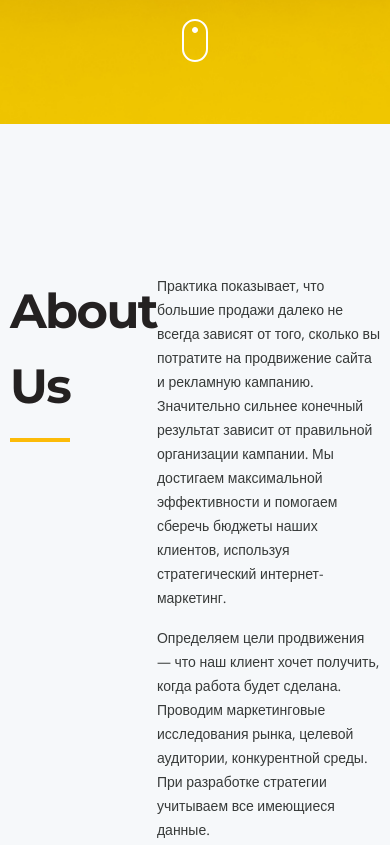
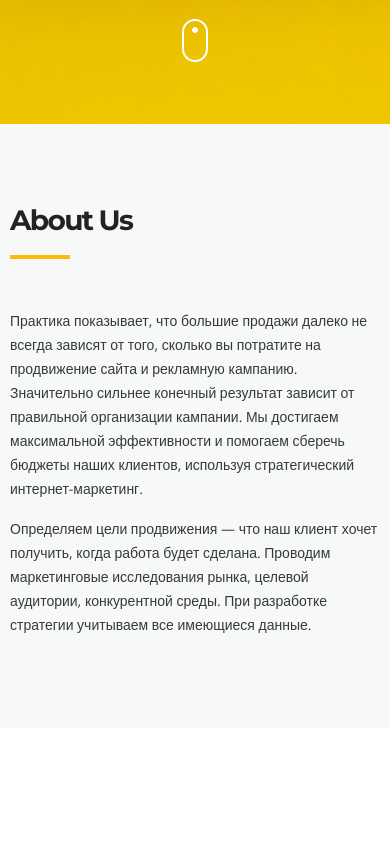
Before and after one commit to me4tatelnica/marketing, a plain HTML site: page index.html in a window 390 px wide. Shown: the part 720-1565 px from the top of the page. Drawn offline with nearby package versions, Linux system fonts and the light colour scheme.

Commit message:
Адаптирован About

```diff
--- a/css/style.css
+++ b/css/style.css
@@ -748,7 +748,25 @@ ul.footer__social {
 
 /* Адаптив - медиа запросы */
 
+@media (max-width: 1200px){
+  /* About */
+  .about__inner {
+    display: block;
+
+  }
+  .about__title {
+    margin-bottom: 50px;
+  }
+  .about {
+    padding: 75px 0;
+  }
+  .aboit__text p {
+    max-width: 100%;
+  }
+}
+
 @media (max-width: 768px){
+  /* Header */
   .menu__list{
     position: absolute;
     left: 0;
@@ -793,9 +811,15 @@ ul.footer__social {
     font-size: 14px;
     line-height: 16px;
   }
+  /* About */
+  .title {
+    font-size: 48px;
+    line-height: 60px;
+  }
 }
 
 @media (max-width: 440px){
+  /* Header */
   .header__title {
     font-size: 36px;
     line-height: 44px;
@@ -804,4 +828,10 @@ ul.footer__social {
     font-size: 12px;
     line-height: 14px;
   }
+  /* About */
+  .about__title,
+  .title {
+    font-size: 28px;
+    line-height: 42px;
+  }
 }
```
